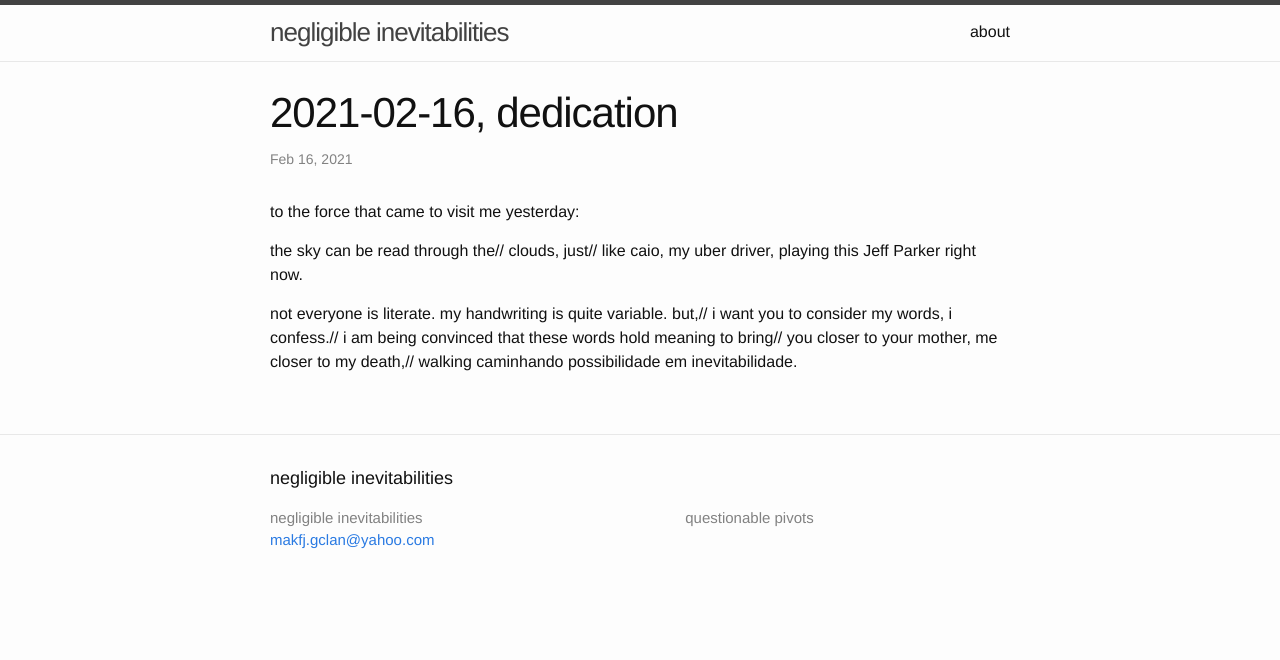
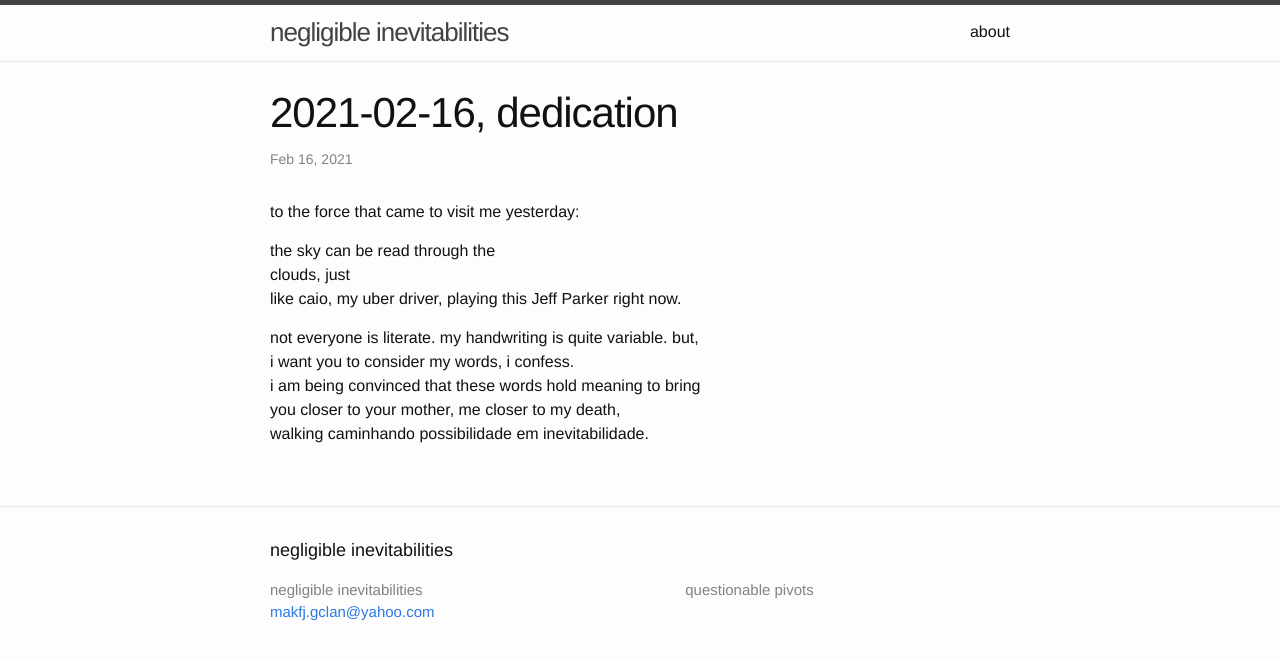
Before and after one commit to jamalgaddis/jamalgaddis.github.io, a Jekyll site: the page built from _posts/2021-02-16-dedication.markdown, in a window 1280 px wide. Shown: the top 660 px of the page. Built offline with Jekyll 4.4.1, drawn with Linux system fonts in a browser that asks for light colours.

```diff
--- a/_posts/2021-02-15-dedication.markdown
+++ b/_posts/2021-02-16-dedication.markdown
@@ -7,12 +7,12 @@ categories: dedication
 ---
 to the force that came to visit me yesterday:
 
-the sky can be read through the//
-  clouds, just//
+the sky can be read through the\\
+  clouds, just\\
 like caio, my uber driver, playing this Jeff Parker right now.
 
-not everyone is literate. my handwriting is quite variable. but,//
-i want you to consider my words, i confess.//
-i am being convinced that these words hold meaning to bring//
-you closer to your mother, me closer to my death,//
+not everyone is literate. my handwriting is quite variable. but,\\
+i want you to consider my words, i confess.\\
+i am being convinced that these words hold meaning to bring\\
+you closer to your mother, me closer to my death,\\
 walking caminhando possibilidade em inevitabilidade.
```
